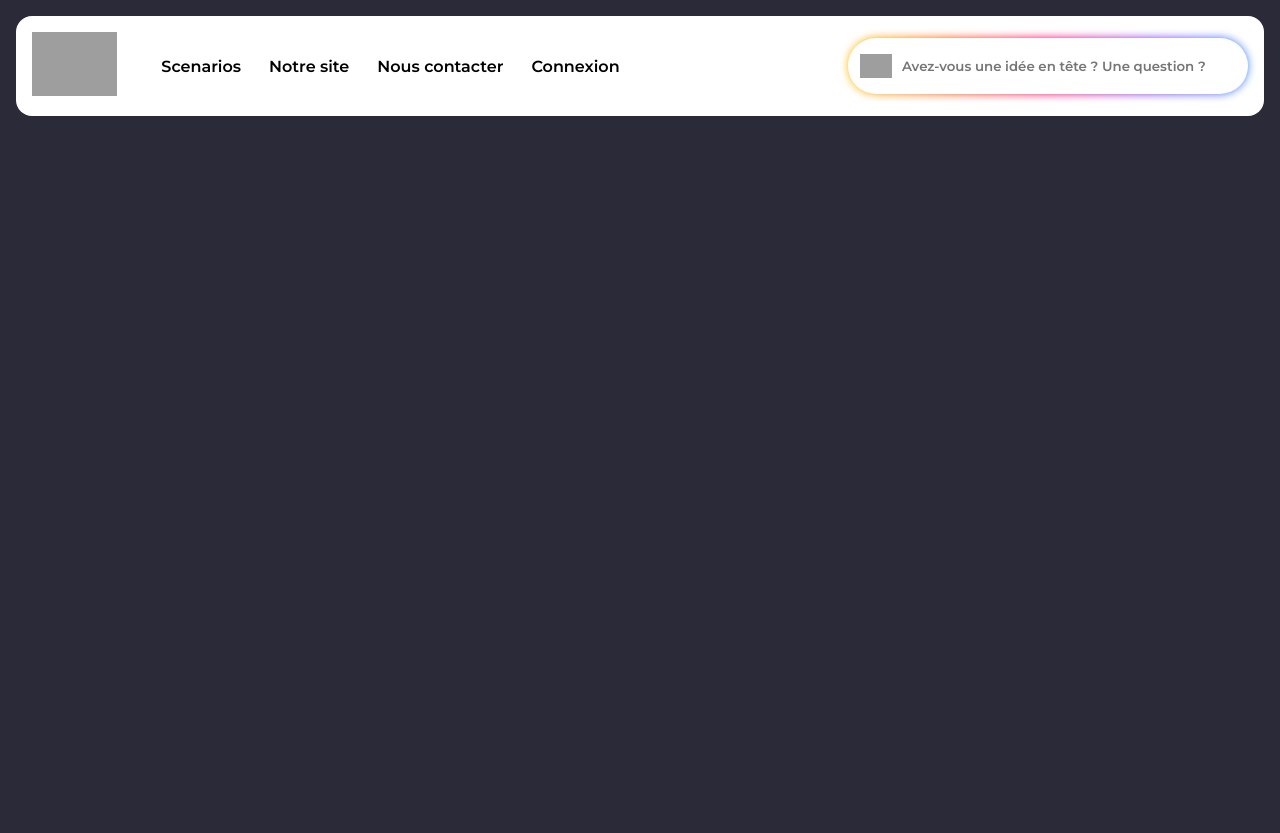
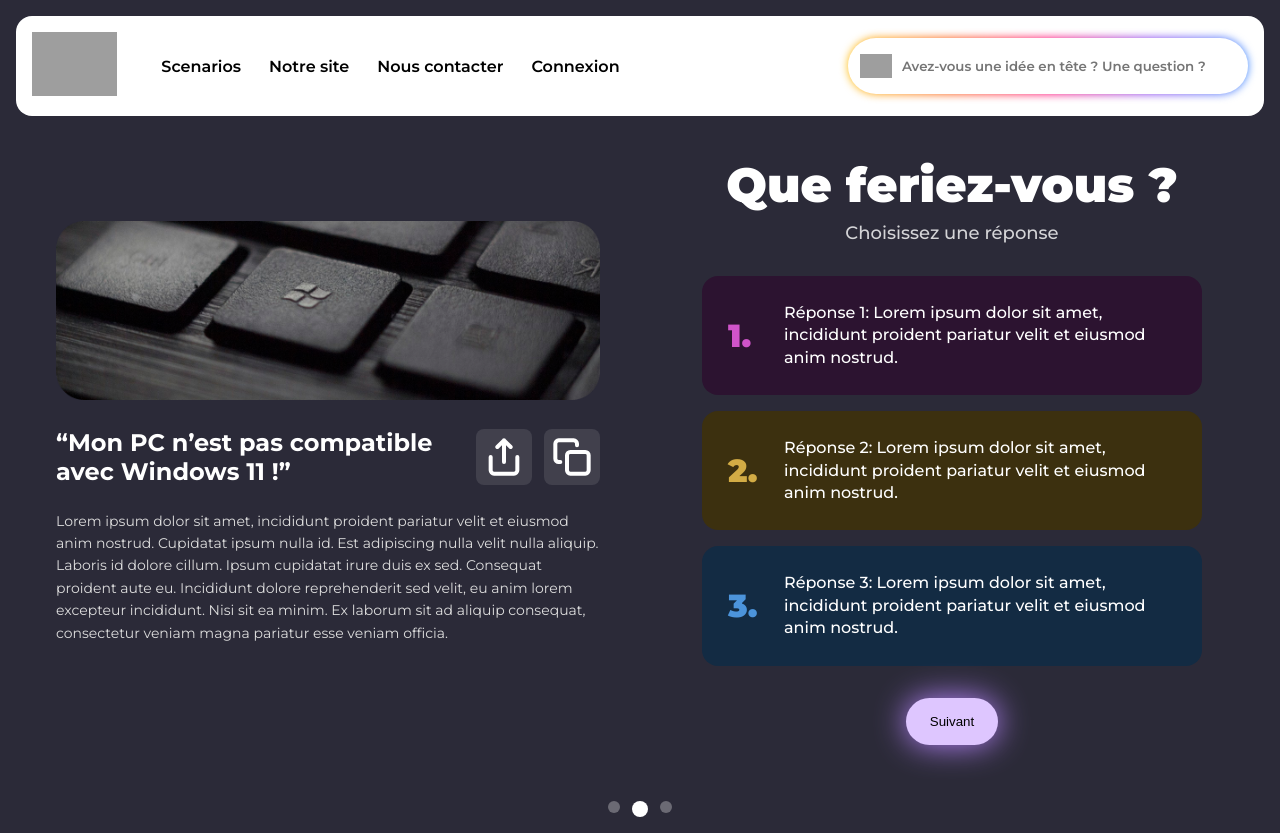
Before and after one commit to SatURN-Rouen/frontend-saturn, a React (Vite) app: page /scenarios/1 in a window 1280 px wide. Before the commit the page ends 800 px from the top, so only its background shows below. Built offline with nearby package versions, Linux system fonts and the light colour scheme; grey boxes are pictures that could not be loaded.

Commit message:
Corrected Scenario page

```diff
--- a/src/main.tsx
+++ b/src/main.tsx
@@ -15,7 +15,7 @@
             <Routes>
                 <Route path={"/"} element={<Home/>}/>
                 <Route path={"/chat"} element={<Chat/>}/>
-                <Route path={"/Scenario"} element={<Scenario titre="Mon PC n'est pas compatible avec Windows 11 !" question="Que feriez-vous ?" />}/>
+                <Route path={"/scenarios/:id"} element={<Scenario />}/>
                 <Route path={"/:profile"} element={<Scenarios/>}/>
             </Routes>
         </BrowserRouter>
--- a/src/routes/Scenario.tsx
+++ b/src/routes/Scenario.tsx
@@ -12,7 +12,15 @@
   question : string;
 };
 
-function Scneario({numberPage : number = 6, numberActive = 2, nextButton = false, descriptions = [], titre, question}: ScenarioProps) {
+function Scneario() {
+
+    const descriptions = ["Lorem ipsum dolor sit amet, incididunt proident pariatur velit et eiusmod anim nostrud. Cupidatat ipsum nulla id. Est adipiscing nulla velit nulla aliquip. Laboris id dolore cillum. Ipsum cupidatat irure duis ex sed. Consequat proident aute eu. Incididunt dolore reprehenderit sed velit, eu anim lorem excepteur incididunt. Nisi sit ea minim. Ex laborum sit ad aliquip consequat, consectetur veniam magna pariatur esse veniam officia."]
+    const numberPage = 3;
+    const numberActive= 1;
+    const nextButton= true;
+    const titre ="“Mon PC n’est pas compatible avec Windows 11 !”";
+    const question = "Que feriez-vous ?";
+
   return (
     <div className="container-scenario">
       <div className="group-scenario">
@@ -67,7 +75,7 @@
     </div>
         <div className="carousel-dots">
         {
-          Array.from({ length: number }).map((_, index) => (
+          Array.from({ length: numberPage }).map((_, index) => (
             <span
               key={index}
               className={`dot ${index === numberActive ? 'active' : ''}`}
--- a/src/routes/Scenarios.tsx
+++ b/src/routes/Scenarios.tsx
@@ -10,7 +10,7 @@
 
     return (
         <div id={"Scenarios"}>
-            <h1>J'utilise...</h1>
+            <h1>J'ai un problème</h1>
             <div className={"scenarios"}>
                 <ScenarioCard
                     img={"https://images.unsplash.com/photo-1684127987312-43455fd95925?w=900&auto=format&fit=crop&q=60&ixlib=rb-4.1.0&ixid=M3wxMjA3fDB8MHxzZWFyY2h8MjV8fGxhZ2d5JTIwY29tcHV0ZXJ8ZW58MHx8MHx8fDA%3D"}
```
